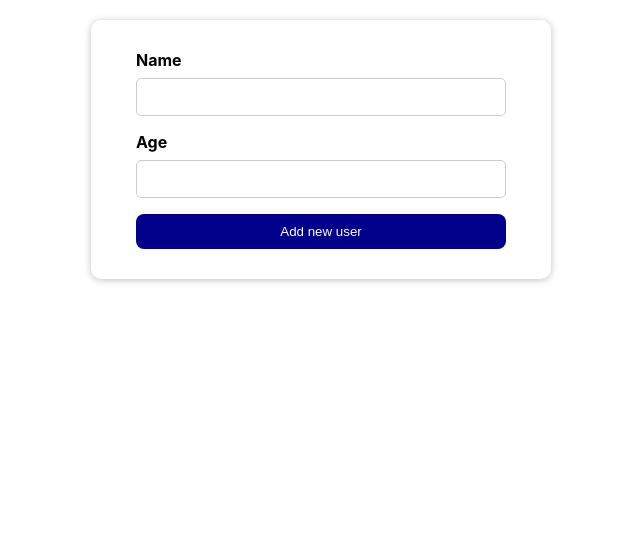
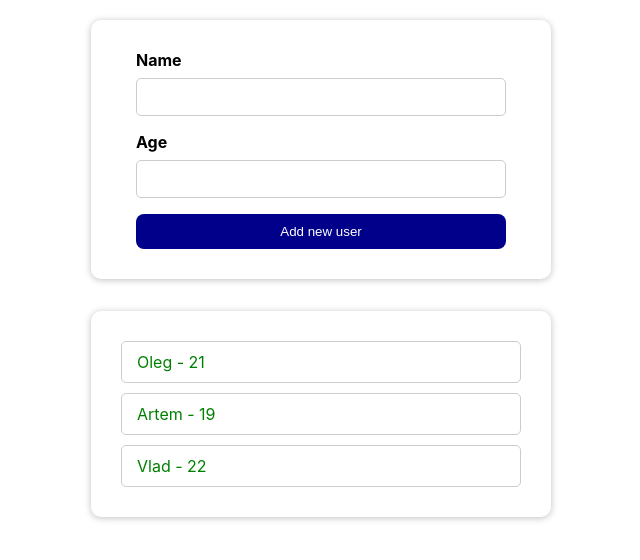
Before and after one commit to OlegYelis/react-little-practice, a React (Create React App) app: page / in a window 1280 px wide. Shown: the top 560 px of the page, without its empty margins (319-959 px from the left). Built offline with nearby package versions, Linux system fonts and the light colour scheme.

Commit message:
component Users was created

```diff
--- a/src/components/App.jsx
+++ b/src/components/App.jsx
@@ -1,9 +1,17 @@
 import { NewUser } from './NewUser/NewUser';
+import { Users } from './Users/Users';
+
+const USERS_LIST = [
+  { name: 'Oleg', age: 21 },
+  { name: 'Artem', age: 19 },
+  { name: 'Vlad', age: 22 },
+];
 
 export const App = () => {
   return (
     <>
-      <NewUser></NewUser>
+      <NewUser />
+      <Users users={USERS_LIST} />
     </>
   );
 };
--- a/src/components/NewUser/NewUser.jsx
+++ b/src/components/NewUser/NewUser.jsx
@@ -1,4 +1,4 @@
-import { AddUserForm } from 'components/AddUserForm/AddUserForm';
+import { AddUserForm } from 'components/NewUser/AddUserForm/AddUserForm';
 import { NewUserWrapper } from './NewUser.styled';
 
 export const NewUser = () => {
--- /dev/null
+++ b/src/components/Users/UserItem/UserItem.jsx
@@ -0,0 +1,5 @@
+import { UserItemWrapper } from './UserItem.styled';
+
+export const UserItem = ({ name, age }) => {
+  return <UserItemWrapper>{name + ' - ' + age}</UserItemWrapper>;
+};
--- /dev/null
+++ b/src/components/Users/UserItem/UserItem.styled.js
@@ -0,0 +1,12 @@
+import styled from '@emotion/styled';
+
+export const UserItemWrapper = styled.li`
+  color: green;
+  padding: 10px 15px;
+  border: 1px solid #cccccc;
+  border-radius: 5px;
+
+  &:not(:last-child) {
+    margin-bottom: 10px;
+  }
+`;
--- /dev/null
+++ b/src/components/Users/Users.jsx
@@ -0,0 +1,14 @@
+import { UserItem } from './UserItem/UserItem';
+import { List, UsersWrapper } from './Users.styled';
+
+export const Users = ({ users }) => {
+  return (
+    <UsersWrapper>
+      <List>
+        {users.map((user, index) => (
+          <UserItem name={user.name} age={user.age} key={index} />
+        ))}
+      </List>
+    </UsersWrapper>
+  );
+};
--- /dev/null
+++ b/src/components/Users/Users.styled.js
@@ -0,0 +1,17 @@
+import styled from '@emotion/styled';
+
+export const UsersWrapper = styled.div`
+  padding: 1rem;
+  background-color: #ffffff;
+  margin: 2rem auto;
+  max-width: 400px;
+  padding: 30px;
+  border-radius: 10px;
+  box-shadow: 0 1px 7px rgba(0, 0, 0, 0.25);
+`;
+
+export const List = styled.ul`
+  list-style: none;
+  margin: 0;
+  padding: 0;
+`;
```
Also changed, not shown: src/components/NewUser/AddUserForm/AddUserForm.jsx (renamed from src/components/AddUserForm/AddUserForm.jsx), src/components/NewUser/AddUserForm/AddUserForm.styled.js (renamed from src/components/AddUserForm/AddUserForm.styled.js).
